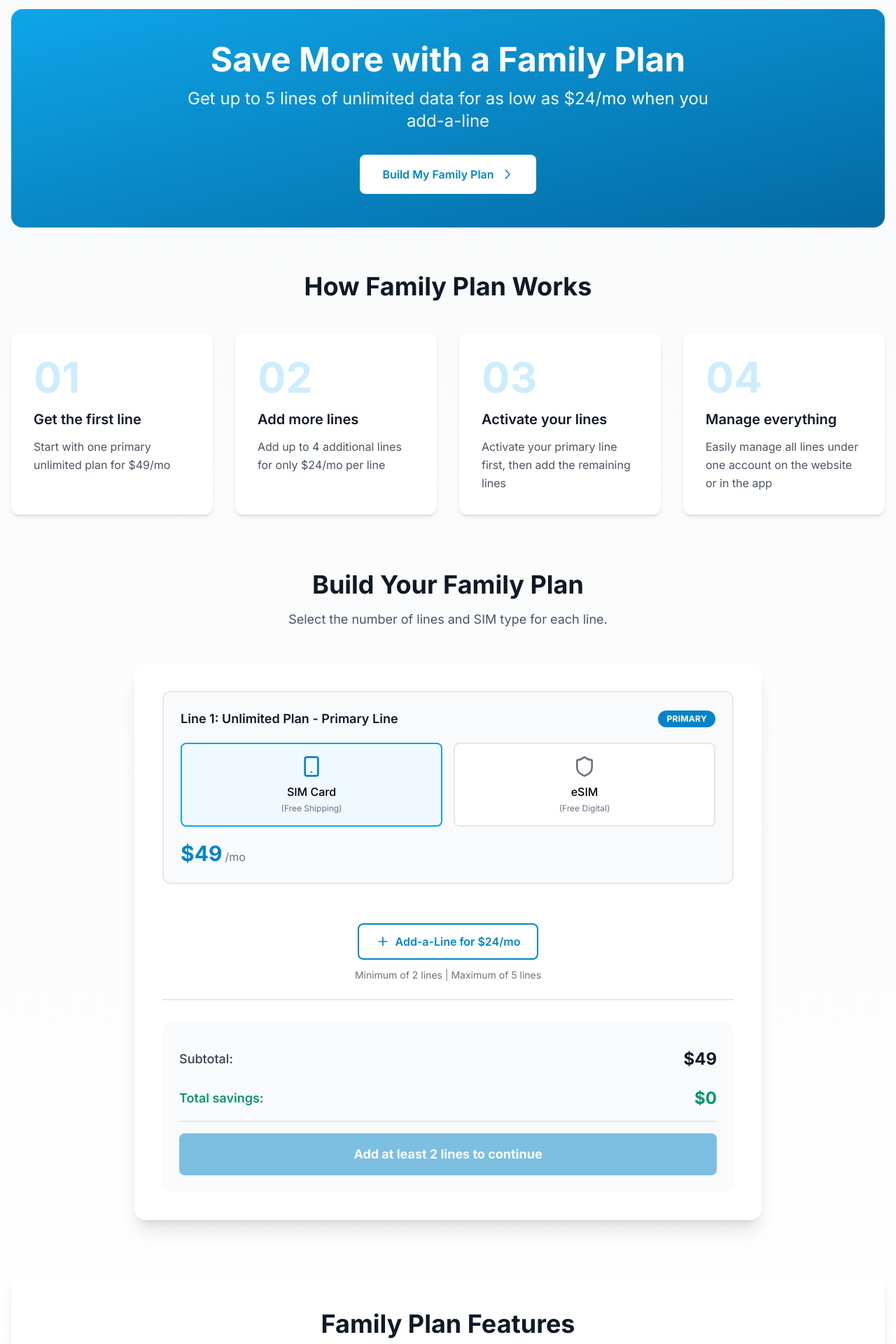
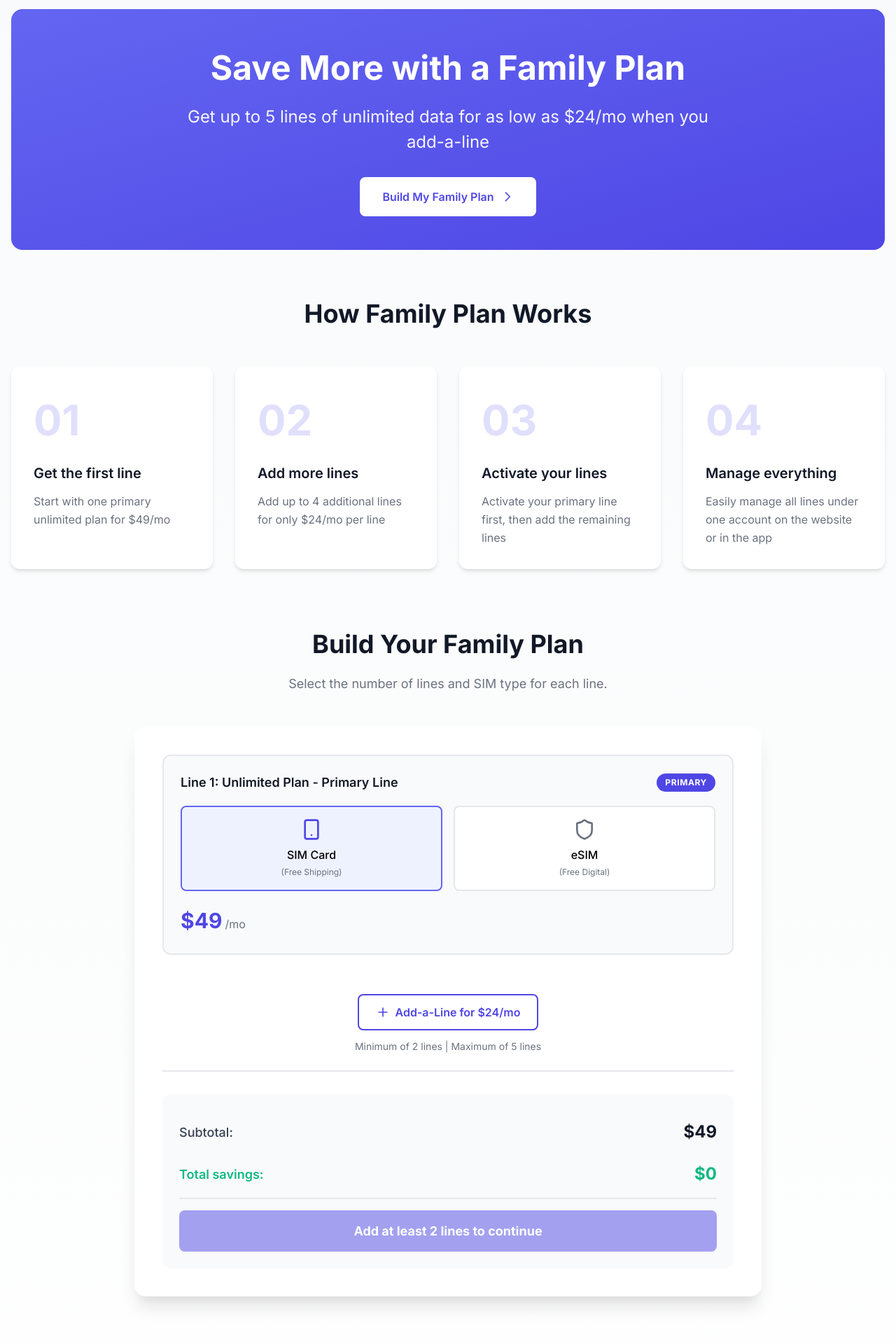
Before and after one commit to odanree/shopify-ecommerce, a Next.js app in the folder shopify-headless/: page /family-plan in a window 1280 px wide. Shown: the part 120-2040 px from the top of the page at 70% size. Built offline with nearby package versions, Linux system fonts and the light colour scheme.

Commit message:
refactor(FamilyPlanBuilder): convert from Tailwind to CSS Modules

```diff
--- a/shopify-headless/components/FamilyPlanBuilder.tsx
+++ b/shopify-headless/components/FamilyPlanBuilder.tsx
@@ -2,6 +2,7 @@
 
 import React, { useState, useCallback, useMemo } from 'react';
 import { ShoppingCart, Plus, X, Smartphone, Shield, Check } from 'lucide-react';
+import styles from './FamilyPlanBuilder.module.css';
 
 export interface FamilyPlanLine {
   id: number;
@@ -184,26 +185,23 @@ export default function FamilyPlanBuilder({
   };
 
   return (
-    <div className="family-plan-builder bg-gradient-to-b from-gray-50 to-white py-16">
-      <div className="container mx-auto px-4 max-w-7xl">
+    <div className={styles.familyPlanBuilder}>
+      <div className={styles.container}>
 
         {/* Hero Section */}
         {showHero && (
-          <div className="family-plan-hero bg-gradient-to-br from-primary-500 to-primary-700 text-white rounded-2xl p-12 mb-16 text-center">
-            <h1 className="text-4xl md:text-5xl font-bold mb-4">
+          <div className={styles.hero}>
+            <h1 className={styles.heroTitle}>
               Save More with a Family Plan
             </h1>
-            <p className="text-xl md:text-2xl mb-8 opacity-95 max-w-3xl mx-auto">
+            <p className={styles.heroSubtitle}>
               Get up to {config.maxLines} lines of unlimited data for as low as $
               {config.addonLinePrice}/mo when you add-a-line
             </p>
-            <a
-              href="#builder"
-              className="inline-flex items-center gap-2 bg-white text-primary-600 px-8 py-4 rounded-lg font-semibold hover:shadow-xl transition-all duration-300 hover:-translate-y-1"
-            >
+            <a href="#builder" className={styles.heroCta}>
               Build My Family Plan
               <svg
-                className="w-5 h-5 animate-bounce-x"
+                className={styles.ctaIcon}
                 fill="none"
                 viewBox="0 0 24 24"
                 stroke="currentColor"
@@ -221,23 +219,20 @@ export default function FamilyPlanBuilder({
 
         {/* How It Works Section */}
         {showSteps && (
-          <div className="family-plan-steps mb-20">
-            <h2 className="text-3xl md:text-4xl font-bold text-center mb-12 text-gray-900">
+          <div className={styles.steps}>
+            <h2 className={styles.stepsTitle}>
               How Family Plan Works
             </h2>
-            <div className="grid grid-cols-1 md:grid-cols-2 lg:grid-cols-4 gap-8">
+            <div className={styles.stepsGrid}>
               {steps.map((step) => (
-                <div
-                  key={step.number}
-                  className="bg-white p-8 rounded-xl shadow-md hover:shadow-xl transition-all duration-300 hover:-translate-y-2"
-                >
-                  <div className="text-6xl font-bold text-primary-500 opacity-20 mb-4">
+                <div key={step.number} className={styles.stepCard}>
+                  <div className={styles.stepNumber}>
                     {step.number}
                   </div>
-                  <h3 className="text-xl font-semibold mb-3 text-gray-900">
+                  <h3 className={styles.stepTitle}>
                     {step.title}
                   </h3>
-                  <p className="text-gray-600 leading-relaxed">{step.description}</p>
+                  <p className={styles.stepDescription}>{step.description}</p>
                 </div>
               ))}
             </div>
@@ -245,46 +240,41 @@ export default function FamilyPlanBuilder({
         )}
 
         {/* Main Builder */}
-        <div id="builder" className="family-plan-builder-main mb-20">
-          <h2 className="text-3xl md:text-4xl font-bold text-center mb-4 text-gray-900">
+        <div id="builder" className={styles.builderMain}>
+          <h2 className={styles.builderTitle}>
             Build Your Family Plan
           </h2>
-          <p className="text-center text-gray-600 mb-12 text-lg">
+          <p className={styles.builderSubtitle}>
             Select the number of lines and SIM type for each line.
           </p>
 
-          <div className="max-w-4xl mx-auto bg-white rounded-2xl shadow-xl p-8 md:p-10">
+          <div className={styles.builderCard}>
             {/* Lines */}
-            <div className="space-y-5 mb-8">
+            <div className={styles.linesList}>
               {lines.map((line) => (
-                <div
-                  key={line.id}
-                  className="relative bg-gray-50 border-2 border-gray-200 rounded-xl p-6 hover:border-primary-500 transition-all duration-300 hover:shadow-md"
-                >
+                <div key={line.id} className={styles.lineItem}>
                   {/* Line Header */}
-                  <div className="flex justify-between items-center mb-5">
-                    <span className="text-lg font-semibold text-gray-900">
+                  <div className={styles.lineHeader}>
+                    <span className={styles.lineName}>
                       Line {line.id}:{' '}
                       {line.isPrimary ? config.primaryPlanName : config.addonPlanName}
                     </span>
                     {line.isPrimary ? (
-                      <span className="px-3 py-1 bg-primary-600 text-white text-xs font-bold rounded-full uppercase tracking-wide">
+                      <span className={`${styles.badge} ${styles.primaryBadge}`}>
                         Primary
                       </span>
                     ) : line.id === 2 ? (
-                      <span className="px-3 py-1 bg-success-500 text-white text-xs font-bold rounded-full uppercase tracking-wide">
+                      <span className={`${styles.badge} ${styles.savingsBadge}`}>
                         Save ${config.addonSavings}
                       </span>
                     ) : null}
                   </div>
 
                   {/* Variant Options */}
-                  <div className="grid grid-cols-2 gap-4 mb-5">
+                  <div className={styles.variantGrid}>
                     <label
-                      className={`cursor-pointer flex flex-col items-center justify-center p-4 border-2 rounded-lg transition-all duration-200 min-h-[120px] ${
-                        line.variant === 'sim'
-                          ? 'border-primary-500 bg-primary-50'
-                          : 'border-gray-200 bg-white hover:border-primary-300'
+                      className={`${styles.variantOption} ${
+                        line.variant === 'sim' ? styles.variantOptionSelected : ''
                       }`}
                     >
                       <input
@@ -293,24 +283,18 @@ export default function FamilyPlanBuilder({
                         value="sim"
                         checked={line.variant === 'sim'}
                         onChange={() => updateLineVariant(line.id, 'sim')}
-                        className="sr-only"
+                        className={styles.variantRadio}
                       />
-                      <Smartphone
-                        className={`w-8 h-8 mb-2 ${
-                          line.variant === 'sim' ? 'text-primary-600' : 'text-gray-500'
-                        }`}
-                      />
-                      <span className="font-medium text-center">SIM Card</span>
-                      <span className="text-xs text-gray-500 mt-1">
+                      <Smartphone className={styles.variantIcon} />
+                      <span className={styles.variantLabel}>SIM Card</span>
+                      <span className={styles.variantSubtext}>
                         (Free Shipping)
                       </span>
                     </label>
 
                     <label
-                      className={`cursor-pointer flex flex-col items-center justify-center p-4 border-2 rounded-lg transition-all duration-200 min-h-[120px] ${
-                        line.variant === 'esim'
-                          ? 'border-primary-500 bg-primary-50'
-                          : 'border-gray-200 bg-white hover:border-primary-300'
+                      className={`${styles.variantOption} ${
+                        line.variant === 'esim' ? styles.variantOptionSelected : ''
                       }`}
                     >
                       <input
@@ -319,28 +303,24 @@ export default function FamilyPlanBuilder({
                         value="esim"
                         checked={line.variant === 'esim'}
                         onChange={() => updateLineVariant(line.id, 'esim')}
-                        className="sr-only"
+                        className={styles.variantRadio}
                       />
-                      <Shield
-                        className={`w-8 h-8 mb-2 ${
-                          line.variant === 'esim' ? 'text-primary-600' : 'text-gray-500'
-                        }`}
-                      />
-                      <span className="font-medium text-center">eSIM</span>
-                      <span className="text-xs text-gray-500 mt-1">
+                      <Shield className={styles.variantIcon} />
+                      <span className={styles.variantLabel}>eSIM</span>
+                      <span className={styles.variantSubtext}>
                         (Free Digital)
                       </span>
                     </label>
                   </div>
 
                   {/* Price */}
-                  <div className="flex items-baseline gap-1">
-                    <span className="text-3xl font-bold text-primary-600">
+                  <div className={styles.linePrice}>
+                    <span className={styles.priceAmount}>
                       ${line.isPrimary ? config.primaryLinePrice : config.addonLinePrice}
                     </span>
-                    <span className="text-gray-500">/mo</span>
+                    <span className={styles.priceUnit}>/mo</span>
                     {line.id === 2 && (
-                      <span className="ml-auto text-sm text-success-600 font-semibold">
+                      <span className={styles.addonPriceNote}>
                         Add-a-Line for ${config.addonLinePrice}/mo
                       </span>
                     )}
@@ -350,10 +330,10 @@ export default function FamilyPlanBuilder({
                   {!line.isPrimary && (
                     <button
                       onClick={() => removeLine(line.id)}
-                      className="absolute top-4 right-4 w-8 h-8 flex items-center justify-center bg-red-100 text-red-600 rounded-full hover:bg-red-600 hover:text-white transition-all duration-200 hover:scale-110"
+                      className={styles.removeButton}
                       aria-label={`Remove line ${line.id}`}
                     >
-                      <X className="w-5 h-5" />
+                      <X className={styles.removeIcon} />
                     </button>
                   )}
                 </div>
@@ -361,43 +341,43 @@ export default function FamilyPlanBuilder({
             </div>
 
             {/* Add Line Button */}
-            <div className="text-center py-6 border-b-2 border-gray-200 mb-8">
+            <div className={styles.addLineSection}>
               <button
                 onClick={addLine}
                 disabled={lines.length >= config.maxLines}
-                className="inline-flex items-center gap-2 px-6 py-3 bg-white text-primary-600 border-2 border-primary-600 rounded-lg font-semibold hover:bg-primary-50 transition-all duration-300 disabled:opacity-50 disabled:cursor-not-allowed"
+                className={styles.addLineButton}
               >
-                <Plus className="w-5 h-5" />
+                <Plus className={styles.addLineIcon} />
                 Add-a-Line for ${config.addonLinePrice}/mo
               </button>
-              <p className="text-sm text-gray-500 mt-3">
+              <p className={styles.addLineNote}>
                 Minimum of {config.minLines} lines | Maximum of {config.maxLines} lines
               </p>
             </div>
 
             {/* Summary */}
-            <div className="bg-gray-50 rounded-xl p-6">
-              <div className="flex justify-between items-center py-3 text-lg">
-                <span className="font-medium text-gray-700">Subtotal:</span>
-                <span className="text-2xl font-bold text-gray-900">${subtotal}</span>
+            <div className={styles.summary}>
+              <div className={styles.summaryRow}>
+                <span className={styles.summaryLabel}>Subtotal:</span>
+                <span className={styles.summaryAmount}>${subtotal}</span>
               </div>
-              <div className="flex justify-between items-center py-3 text-lg text-success-600 font-semibold border-b-2 border-gray-200 pb-4 mb-4">
+              <div className={`${styles.summaryRow} ${styles.savingsRow}`}>
                 <span>Total savings:</span>
-                <span className="text-2xl font-bold">${savings}</span>
+                <span className={styles.savingsAmount}>${savings}</span>
               </div>
               <button
                 onClick={handleAddToCart}
                 disabled={!canAddToCart || isAddingToCart}
-                className="w-full py-4 bg-primary-600 text-white rounded-lg font-bold text-lg hover:bg-primary-700 transition-all duration-300 hover:-translate-y-1 hover:shadow-xl disabled:opacity-50 disabled:cursor-not-allowed disabled:transform-none flex items-center justify-center gap-2"
+                className={styles.addToCartButton}
               >
                 {isAddingToCart ? (
                   <>
-                    <div className="animate-spin rounded-full h-5 w-5 border-b-2 border-white"></div>
+                    <div className={styles.spinner}></div>
                     Adding to Cart...
                   </>
                 ) : canAddToCart ? (
                   <>
-                    <ShoppingCart className="w-5 h-5" />
+                    <ShoppingCart className={styles.cartIcon} />
                     Add to Cart
                   </>
                 ) : (
@@ -410,44 +390,26 @@ export default function FamilyPlanBuilder({
 
         {/* Features Section */}
         {showFeatures && (
-          <div className="family-plan-features bg-white rounded-2xl shadow-lg p-12">
-            <h2 className="text-3xl md:text-4xl font-bold text-center mb-4 text-gray-900">
+          <div className={styles.features}>
+            <h2 className={styles.featuresTitle}>
               Family Plan Features
             </h2>
-            <p className="text-center text-gray-600 mb-12 text-lg">
+            <p className={styles.featuresSubtitle}>
               Each line has access to all these features. No need to share!
             </p>
-            <div className="grid grid-cols-1 md:grid-cols-2 gap-6">
+            <div className={styles.featuresGrid}>
               {defaultFeatures.map((feature, index) => (
-                <div
-                  key={index}
-                  className="flex items-center gap-3 p-4 bg-gray-50 rounded-lg hover:bg-gray-100 transition-all duration-200 hover:translate-x-1"
-                >
-                  <div className="flex-shrink-0 w-6 h-6 bg-success-500 rounded-full flex items-center justify-center">
-                    <Check className="w-4 h-4 text-white" strokeWidth={3} />
+                <div key={index} className={styles.featureItem}>
+                  <div className={styles.featureIconWrapper}>
+                    <Check className={styles.featureIcon} strokeWidth={3} />
                   </div>
-                  <span className="text-gray-800 font-medium">{feature}</span>
+                  <span className={styles.featureText}>{feature}</span>
                 </div>
               ))}
             </div>
           </div>
         )}
       </div>
-
-      <style jsx>{`
-        @keyframes bounce-x {
-          0%,
-          100% {
-            transform: translateX(0);
-          }
-          50% {
-            transform: translateX(4px);
-          }
-        }
-        .animate-bounce-x {
-          animation: bounce-x 1s infinite;
-        }
-      `}</style>
     </div>
   );
 }
```
